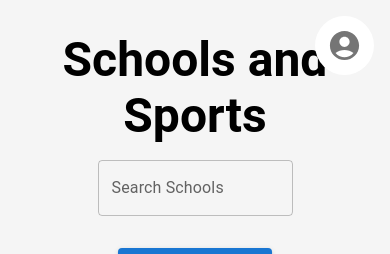
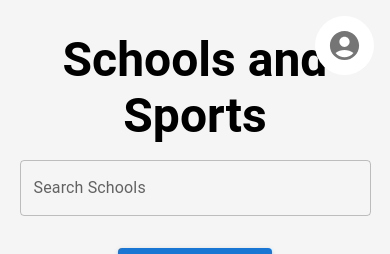
Before and after one commit to uiowaSEP2025/sep2025-project-team_002, a React (Vite) app in the folder frontend/: page /secure-home in a window 390 px wide. Shown: the top 254 px of the page. Built offline with nearby package versions, Linux system fonts and the light colour scheme; no server answers; sample sign-in values are in the browser's storage.

Commit message:
Minor responsive updates

```diff
--- a/frontend/src/home/SecureHome.jsx
+++ b/frontend/src/home/SecureHome.jsx
@@ -211,7 +211,7 @@ function SecureHome() {
                 label="Search Schools"
                 variant="outlined"
                 fullWidth
-                sx={{ width: "50%" }}
+                sx={{ width: "90%", maxWidth: 600 }}
                 value={searchQuery}
                 onChange={(e) => setSearchQuery(e.target.value)}
               />
```
